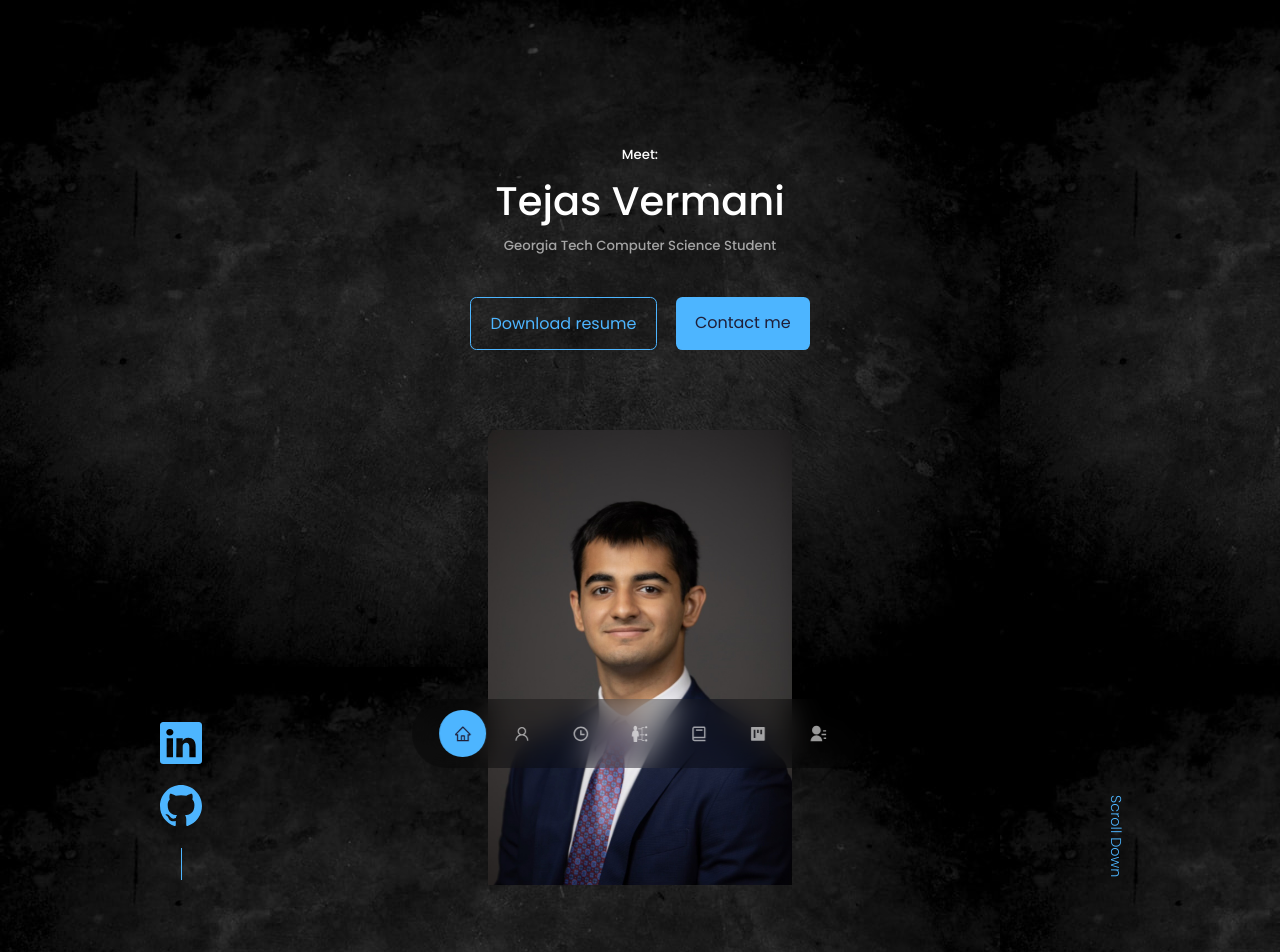
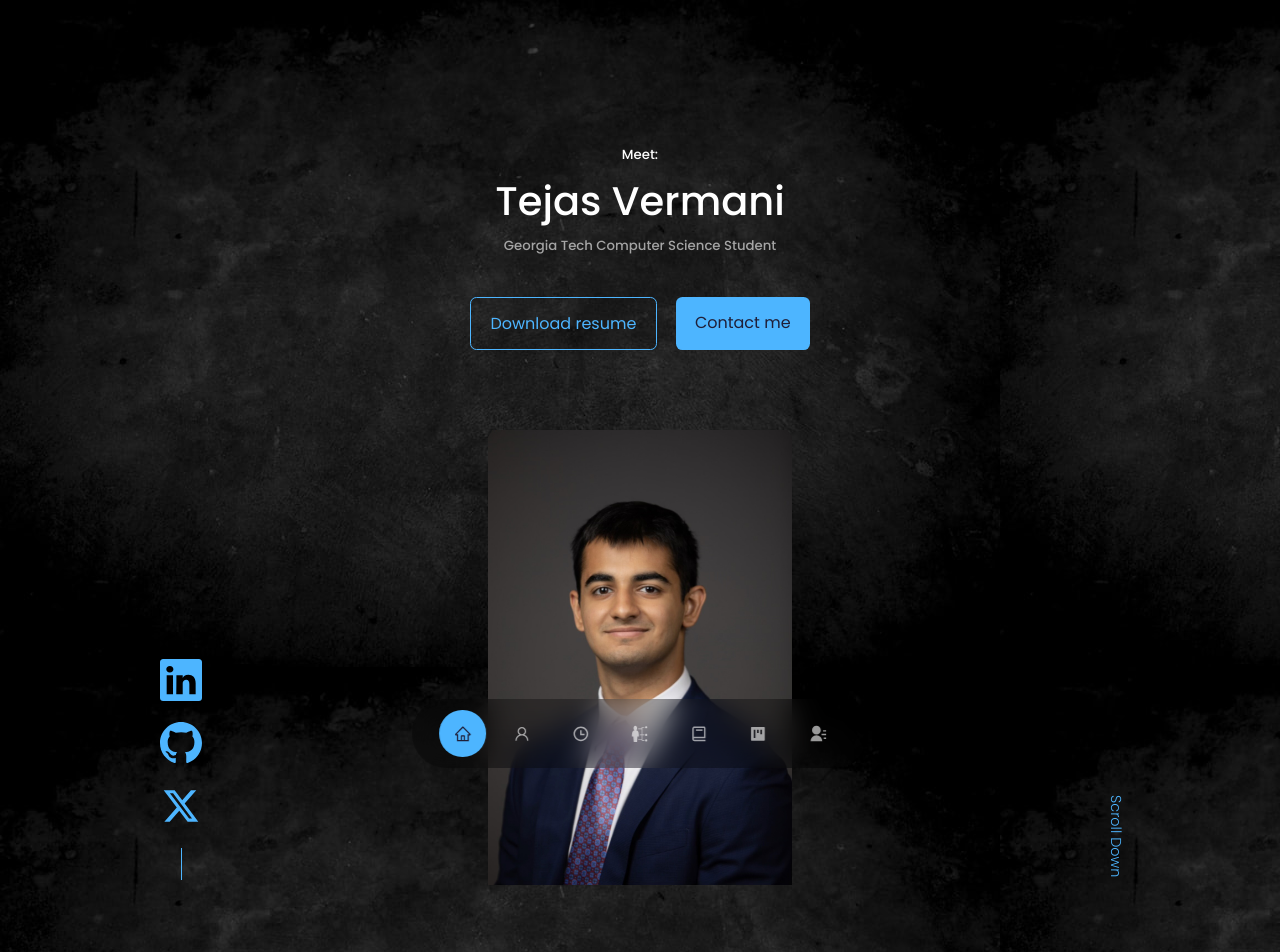
Before and after one commit to tvermani13/portfolio, a React (Create React App) app: page / in a window 1280 px wide. Shown: the top 952 px of the page. Built offline with nearby package versions, Linux system fonts and the light colour scheme; the HTML template or start-up script is replaced by a standard one.

Commit message:
changes to social links

```diff
--- a/src/components/Header/HeaderSocials.jsx
+++ b/src/components/Header/HeaderSocials.jsx
@@ -1,6 +1,8 @@
 import React from 'react'
 import {BsLinkedin} from 'react-icons/bs'
 import {BsGithub} from 'react-icons/bs'
+import { RiTwitterXFill } from "react-icons/ri";
+
 import './Header.css'
 
 const HeaderSocials = () => {
@@ -8,6 +10,7 @@ const HeaderSocials = () => {
     <div className='header__social'>
         <a href="https://www.linkedin.com/in/tejasvermani/" rel="noreferrer" target="_blank"><BsLinkedin size={42}/></a>
         <a href="https://www.github.com/tvermani13" rel="noreferrer" target="_blank"><BsGithub size={42}/></a>
+        <a href="https://twitter.com/tvermani13" rel="noreferrer" target="_blank"> <RiTwitterXFill size={42} /> </a>
     </div>
   )
 }
```
